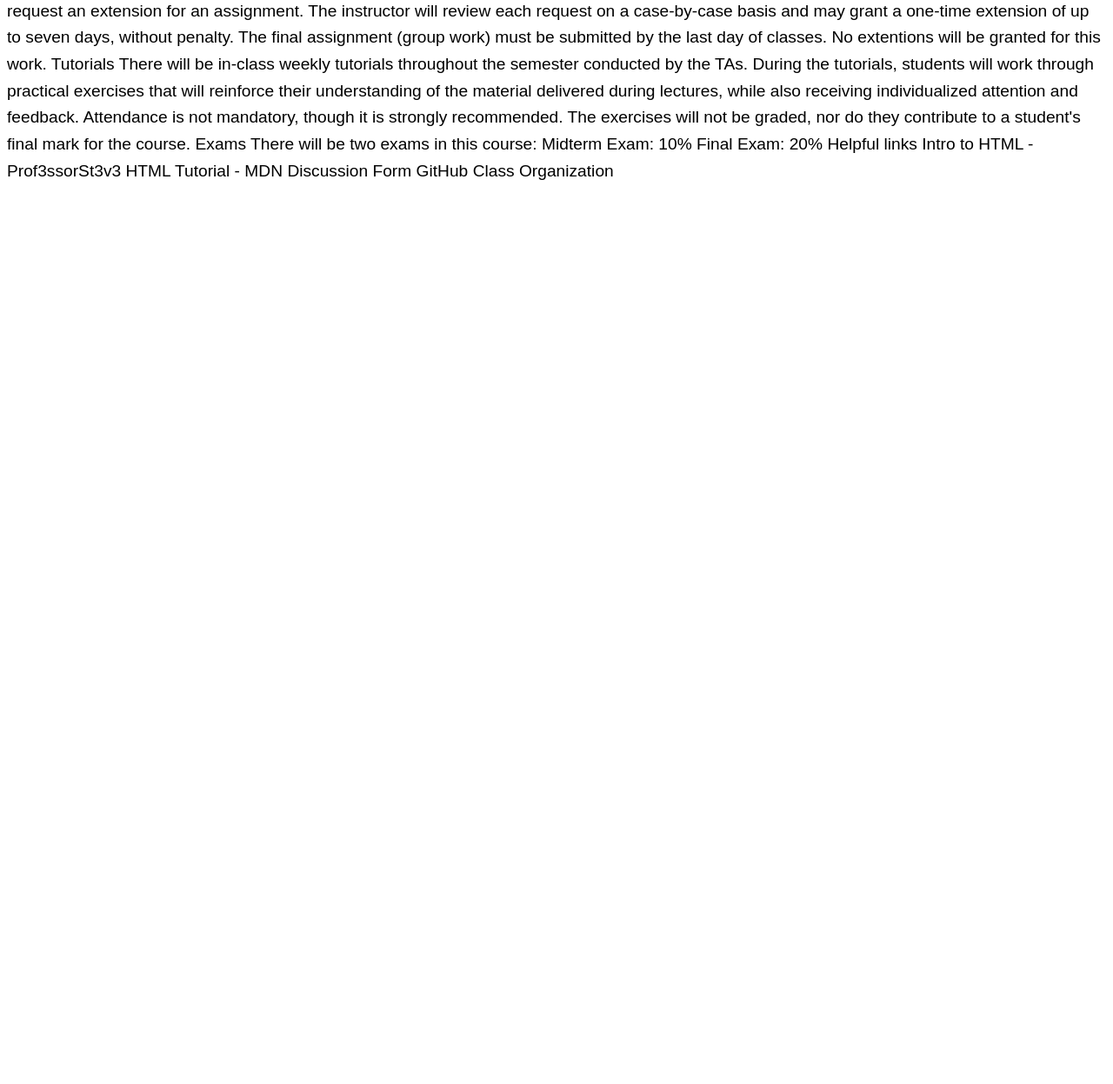
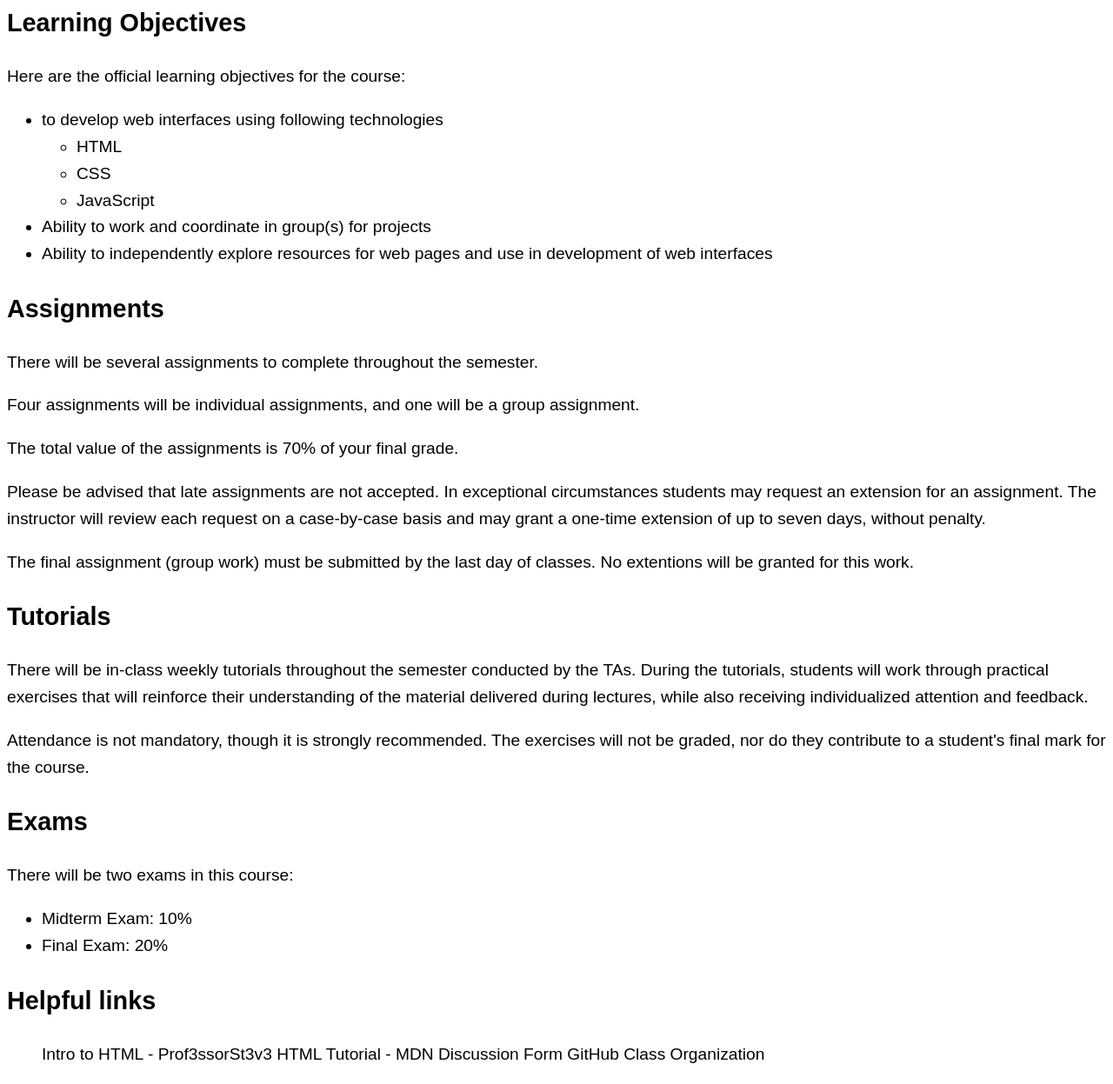
Before and after one commit to irm1005-itec1005-fall-2023/tutorial-exercise-01-Otherstrange, a plain HTML site: page index.html in a window 1280 px wide. Shown: the part 164-1411 px from the top of the page at 87% size. Before the commit the page ends 800 px from the top, so only its background shows below. Drawn offline with Linux system fonts and the light colour scheme.

Commit message:
complete

```diff
--- a/index.html
+++ b/index.html
@@ -27,92 +27,68 @@
     <!-- The correct element appears ABOVE the text -->
     <!-- You may remove the extra comments when you finish -->
 
-    <!-- h1 -->
-    Hello World
+    <h1>Hello World</h1>
 
-    <!-- p -->
     <!-- abbr around the word HTML -->
     We're learning how to do awesome HTML things!
 
-    <!-- h2 -->
-    Learning Objectives
+    <h2>Learning Objectives</h2>
 
-    <!-- p -->
-    Here are the official learning objectives for the course:
+    <p>Here are the official learning objectives for the course:</p>
 
-    <!-- Below are three list items-->
-    Ability to develop web interfaces using following technologies
-    <!-- Below are three nested list items -->
-    <!-- Nested list item -->
-    HTML
-    <!-- Nested list item -->
-    CSS
-    <!-- Nested list item -->
-    JavaScript
-    <!-- End of nested list items -->
-    <!-- End of the ul -->
-    <!-- List item -->
-    Ability to work and coordinate in group(s) for projects
-    <!-- List item -->
-    Ability to independently explore resources for web pages and use in
-    development of web interfaces
-    <!-- End of the ul -->
+  <ul>
+    <li>to develop web interfaces using following technologies</li>
+      <ul>
+        <li>HTML</li>
+        <li>CSS</li>
+        <li>JavaScript</li>
+      </ul>
+    <li>Ability to work and coordinate in group(s) for projects</li>
+    <li>Ability to independently explore resources for web pages and use in
+    development of web interfaces</li>
+  </ul>
 
-    <!-- h2 -->
-    Assignments
+  <h2>Assignments</h2>
 
-    <!-- p -->
-    There will be several assignments to complete throughout the semester.
+    <p>There will be several assignments to complete throughout the semester.</p>
 
-    <!-- p -->
-    Four assignments will be individual assignments, and one will be a group
-    assignment.
+    <p>Four assignments will be individual assignments, and one will be a group
+      assignment.</p>
 
-    <!-- p -->
-    The total value of the assignments is 70% of your final grade.
+    <p>The total value of the assignments is 70% of your final grade.</p>
 
-    <!-- p -->
-    Please be advised that late assignments are not accepted. In exceptional
+    <p>Please be advised that late assignments are not accepted. In exceptional
     circumstances students may request an extension for an assignment. The
     instructor will review each request on a case-by-case basis and may grant a
-    one-time extension of up to seven days, without penalty.
+    one-time extension of up to seven days, without penalty.</p>
 
-    <!-- p -->
-    The final assignment (group work) must be submitted by the last day of
-    classes. No extentions will be granted for this work.
+    <p>The final assignment (group work) must be submitted by the last day of
+    classes. No extentions will be granted for this work.</p>
 
-    <!-- h2 -->
-    Tutorials
+    <h2>Tutorials</h2>
 
-    <!-- p -->
     <!-- abbr around the word TAs -->
-    There will be in-class weekly tutorials throughout the semester conducted by
+    <p>There will be in-class weekly tutorials throughout the semester conducted by
     the TAs. During the tutorials, students will work through practical
     exercises that will reinforce their understanding of the material delivered
-    during lectures, while also receiving individualized attention and feedback.
+    during lectures, while also receiving individualized attention and feedback.</p>
 
-    <!-- p -->
-    Attendance is not mandatory, though it is strongly recommended. The
+    <p>Attendance is not mandatory, though it is strongly recommended. The
     exercises will not be graded, nor do they contribute to a student's final
-    mark for the course.
+    mark for the course.</p>
 
-    <!-- h2 -->
-    Exams
+    <h2>Exams</h2>
 
-    <!-- p -->
-    There will be two exams in this course:
+    <p>There will be two exams in this course:</p>
 
-    <!-- Below are two list items -->
-    <!-- list item -->
-    Midterm Exam: 10%
-    <!-- list item -->
-    Final Exam: 20%
-    <!-- End of the ul -->
+    <ul>
+      <li>Midterm Exam: 10%</li>
+      <li>Final Exam: 20%</li>
+    </ul>
 
-    <!-- h2 -->
-    Helpful links
+    <h2>Helpful links</h2>
 
-    <!-- Below are four list items -->
+    <ul>
     <!-- a href="href="https://www.youtube.com/watch?v=KUmuiqV1xME&list=PLyuRouwmQCjncCz8JChyPNRBvm2ONGYa2"  -->
     Intro to HTML - Prof3ssorSt3v3
 
@@ -125,6 +101,6 @@
     <!-- a href="https://github.com/irm1005-itec1005-fall-2023" -->
     GitHub Class Organization
 
-    <!-- End of the ul -->
+    </ul>
   </body>
 </html>
```
